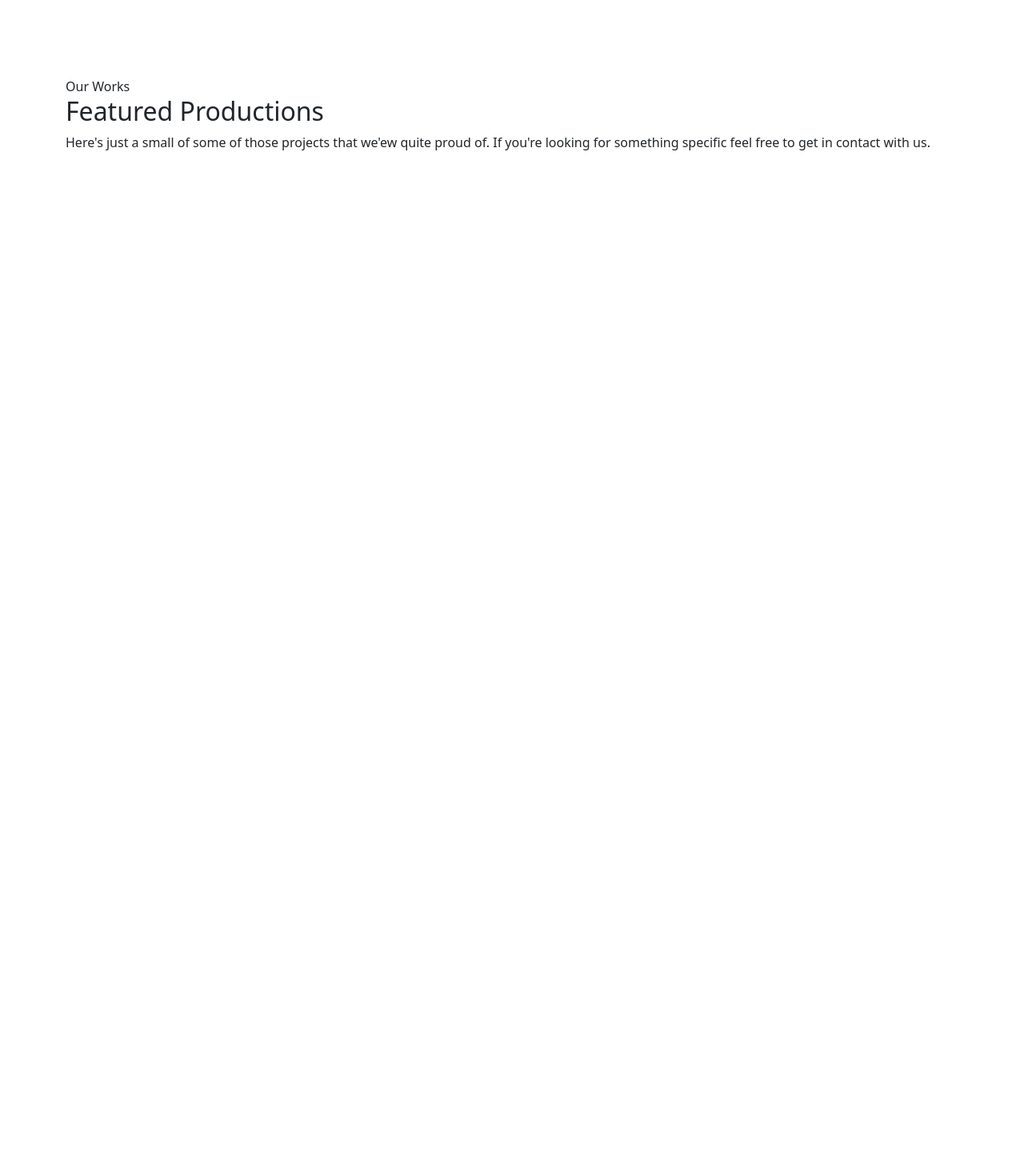
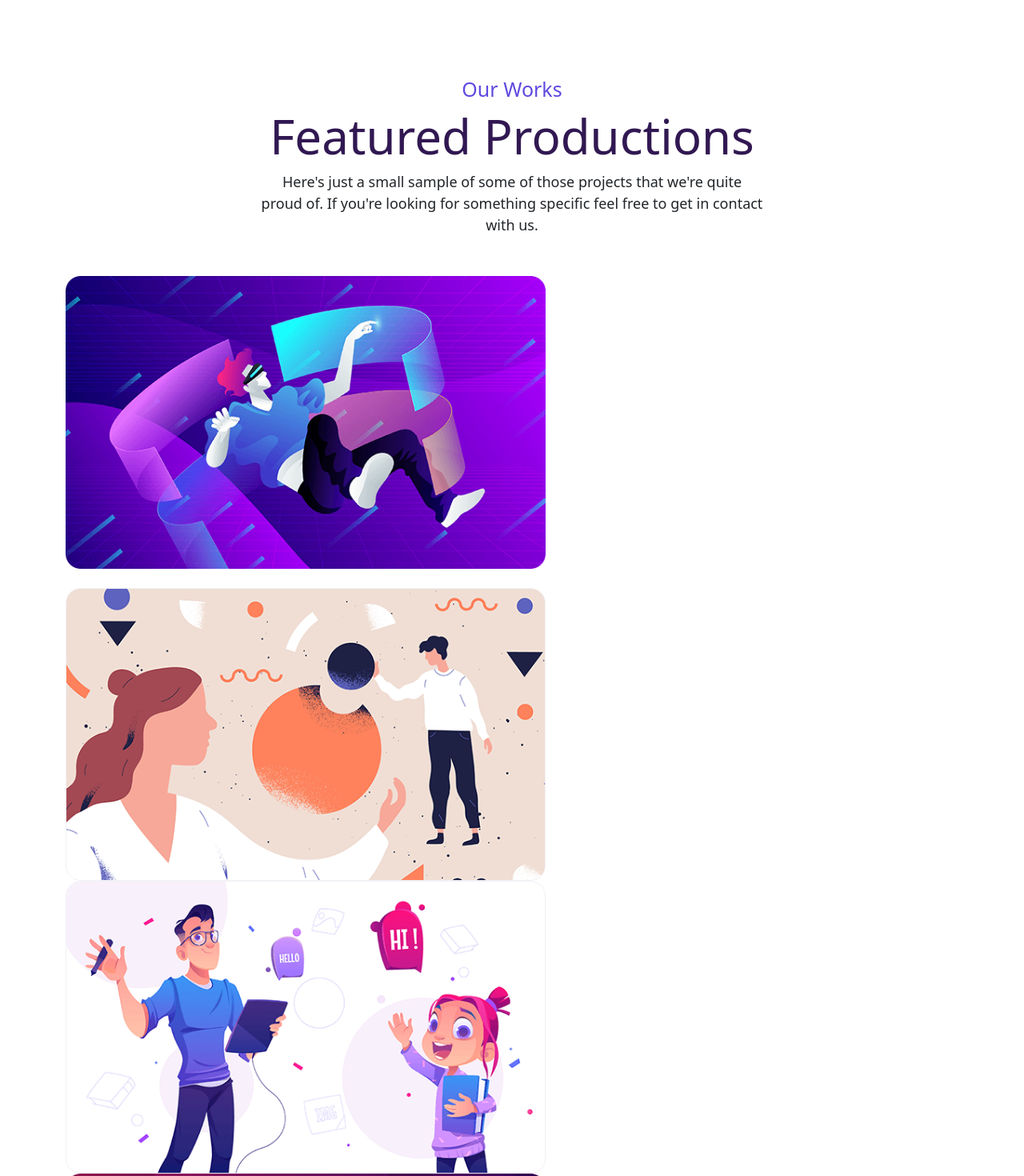
Before and after one commit to AndreaRaguso/proj-html-vuejs, a Vue app: page / in a window 1280 px wide. Shown: the part 2600-4070 px from the top of the page at 80% size. Before the commit the page ends 2806 px from the top, so only its background shows below. Built offline with nearby package versions, Linux system fonts and the light colour scheme.

Commit message:
works cards finita

```diff
--- a/src/components/AppMain.vue
+++ b/src/components/AppMain.vue
@@ -9,7 +9,7 @@ export default {
     components: {
         AppSmart,
         AppCount,
-        AppWorks,
+        AppWorks
     },
     data() {
         return {
--- a/src/components/AppWorks.vue
+++ b/src/components/AppWorks.vue
@@ -15,9 +15,25 @@ export default {
 
     <section id="works">
         <div class="container-lg">
-            <div>Our Works</div>
-            <h2>Featured Productions</h2>
-            <p>Here's just a small of some of those projects that we'ew quite proud of. If you're looking for something specific feel free to get in contact with us.</p>
+            <div class="text-works mx-auto">
+                <h5>Our Works</h5>
+                <h2>Featured Productions</h2>
+                <p>Here's just a small sample of some of those projects that we're quite proud of. If you're looking for something specific feel free to get in contact with us.</p>
+            </div>
+            <div class="cards-work d-flex flex-wrap">
+                <div class="me-4 mb-4">
+                    <img src="../assets/img/work1.png" alt="">
+                </div>
+                <div >
+                    <img src="../assets/img/work2.png" alt="">
+                </div>
+                <div class="me-4">
+                    <img src="../assets/img/work3.png" alt="">
+                </div>
+                <div>
+                    <img src="../assets/img/work4.png" alt="">
+                </div>
+            </div>
         </div>
     </section>
 
--- a/src/styles/partials/AppMain.scss
+++ b/src/styles/partials/AppMain.scss
@@ -98,6 +98,29 @@
 }
 
 
+.text-works{
+    text-align: center;
+    width: 630px;
+}
+
+.text-works h5 {
+    font-size: 25px;
+    color: #5e49df;
+}
+
+.text-works h2 {
+    font-size: 60px;
+    color: #311852;
+}
+
+.text-works p {
+    font-size: 18px;
+    margin-bottom: 50px;
+}
+
+.cards-work img{
+    width: 600px;
+}
 
 
 
```
